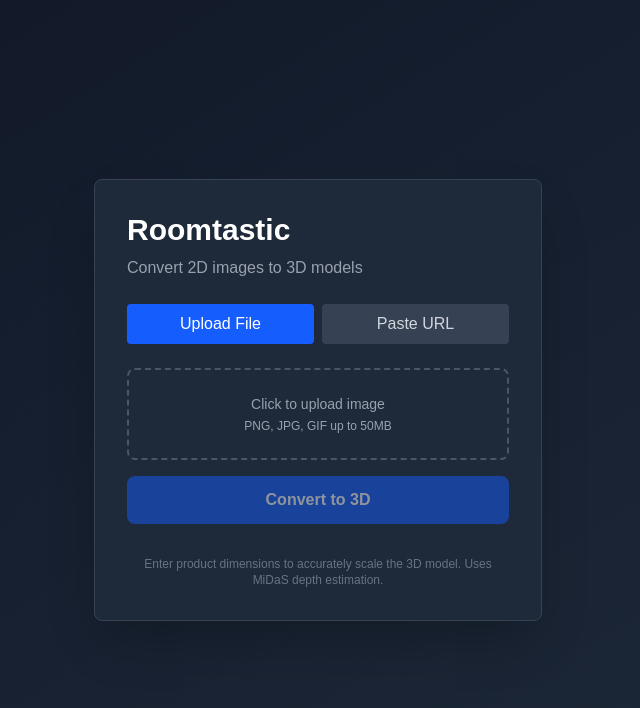
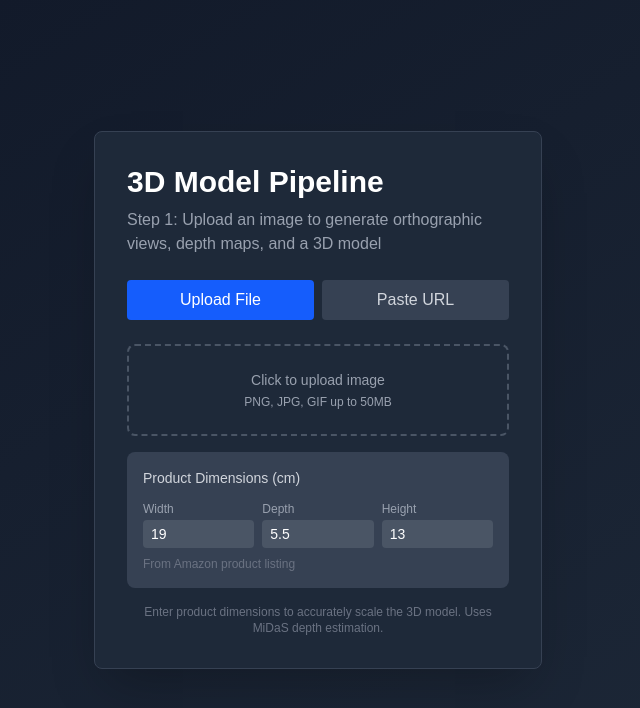
Before and after one commit to nuthanan06/roomtastic, a Next.js app in the folder frontend/: page / in a window 1280 px wide. Shown: the top 708 px of the page, without its empty margins (322-962 px from the left). Built offline with nearby package versions, Linux system fonts and the light colour scheme.

Commit message:
rebase attemtp

```diff
--- a/frontend/components/ImageUploader.tsx
+++ b/frontend/components/ImageUploader.tsx
@@ -80,31 +80,94 @@ export const ImageUploader: React.FC = () => {
 
     setIsLoading(true);
     setError(null);
-
     try {
       const formData = new FormData();
       formData.append('image', file);
+      formData.append('width', String(dimensions.width));
+      formData.append('depth', String(dimensions.depth));
+      formData.append('height', String(dimensions.height));
 
-      const response = await axios.post('http://localhost:8080/api/process-image', formData, {
-        headers: {
-          'Content-Type': 'multipart/form-data',
-        },
+      const response = await axios.post('http://localhost:8080/api/process-3d', formData, {
+        headers: { 'Content-Type': 'multipart/form-data' },
       });
 
-      if (response.data.success) {
-        setProcessedData({
-          originalImage: response.data.originalImage,
-          depthMap: response.data.depthMap,
+      if (response.data && response.data.success) {
+        const views = response.data.views || {};
+        const depths = response.data.depths || {};
+        setOrthographicViews({
+          front: views.front,
+          back: views.back,
+          left: views.left,
+          right: views.right,
+          top: views.top,
+          bottom: views.bottom,
         });
+        setDepthMaps({
+          front: depths.front,
+          back: depths.back,
+          left: depths.left,
+          right: depths.right,
+          top: depths.top,
+          bottom: depths.bottom,
+        });
+        if (response.data.mergedPly) {
+          setMergedPly(response.data.mergedPly);
+        }
+        // Show 3D model immediately
+        setStep(4);
       } else {
-        setError(response.data.error || 'Processing failed');
+        setError(response.data.error || 'Failed to generate orthographic views');
       }
-    } catch (err) {
-      if (axios.isAxiosError(err)) {
-        setError(`Error: ${err.response?.data?.error || err.message}`);
-      } else {
-        setError('An error occurred during processing');
+    } catch (e) {
+      console.error(e);
+      setError('Failed to generate orthographic views');
+    } finally {
+      setIsLoading(false);
+    }
+  };
+
+  // Step 2: Generate depth maps for all six orientations, then normalize points (future step)
+  const generateDepthMaps = async () => {
+    // If depth maps already present (returned by process-3d), just proceed
+    if (depthMaps) {
+      setStep(3);
+      return;
+    }
+    if (!orthographicViews) return;
+    setIsLoading(true);
+    setError(null);
+    try {
+      const keys = Object.keys(orthographicViews) as (keyof OrthographicViews)[];
+      const depthResults: Partial<DepthMaps> = {};
+      for (const key of keys) {
+        const base64 = orthographicViews[key];
+        let blob: Blob;
+        if (base64.startsWith('data:')) {
+          const res = await fetch(base64);
+          blob = await res.blob();
+        } else {
+          blob = new Blob([base64], { type: 'image/png' });
+        }
+        const formData = new FormData();
+        formData.append('image', blob, `${key}.png`);
+        formData.append('width', String(dimensions.width));
+        formData.append('depth', String(dimensions.depth));
+        formData.append('height', String(dimensions.height));
+        const response = await axios.post('http://localhost:8080/api/process-image', formData, {
+          headers: { 'Content-Type': 'multipart/form-data' },
+        });
+        if (response.data.success) {
+          depthResults[key] = response.data.depthMap;
+        } else {
+          throw new Error(response.data.error || 'Processing failed');
+        }
       }
+      // TODO: Normalize all points from all six depth maps for a unified 3D model
+      setDepthMaps(depthResults as DepthMaps);
+      setStep(3);
+    } catch (e) {
+      console.error(e);
+      setError('Failed to generate depth maps');
     } finally {
       setIsLoading(false);
     }
@@ -121,13 +184,7 @@ export const ImageUploader: React.FC = () => {
     setError(null);
 
     try {
-      // Ensure URL has protocol
-      let processUrl = url.trim();
-      if (!processUrl.startsWith('http://') && !processUrl.startsWith('https://')) {
-        processUrl = 'https://' + processUrl;
-      }
-
-      const response = await axios.post('http://localhost:8080/api/process-url', { url: processUrl });
+      const response = await axios.post('http://localhost:8080/api/process-url', { url });
 
       if (response.data.success) {
         setProcessedData({
@@ -138,9 +195,7 @@ export const ImageUploader: React.FC = () => {
         setError(response.data.error || 'Processing failed');
       }
     } catch (err) {
-      console.error('URL processing error:', err);
       if (axios.isAxiosError(err)) {
-        console.error('Axios error response:', err.response);
         setError(`Error: ${err.response?.data?.error || err.message}`);
       } else {
         setError('An error occurred during processing');
@@ -169,6 +224,12 @@ export const ImageUploader: React.FC = () => {
             className="px-4 py-2 bg-blue-600 text-white rounded hover:bg-blue-700 transition"
           >
             ← Back to Upload
+          </button>
+          <button
+            onClick={generateDepthMaps}
+            className="px-4 py-2 bg-green-600 text-white rounded hover:bg-green-700 transition"
+          >
+            Next: Depth Maps →
           </button>
         </div>
         <div className="flex-1 flex flex-col items-center justify-center">
@@ -277,8 +338,8 @@ export const ImageUploader: React.FC = () => {
   return (
     <div className="min-h-screen bg-linear-to-br from-gray-900 to-gray-800 flex items-center justify-center p-4">
       <div className="w-full max-w-md bg-gray-800 rounded-lg shadow-2xl p-8 border border-gray-700">
-        <h1 className="text-3xl font-bold text-white mb-2">Roomtastic</h1>
-        <p className="text-gray-400 mb-6">Convert 2D images to 3D models</p>
+        <h1 className="text-3xl font-bold text-white mb-2">3D Model Pipeline</h1>
+        <p className="text-gray-400 mb-6">Step 1: Upload an image to generate orthographic views, depth maps, and a 3D model</p>
 
         {/* Toggle between File and URL modes */}
         <div className="flex gap-2 mb-6">
@@ -339,6 +400,44 @@ export const ImageUploader: React.FC = () => {
                 </label>
               </div>
 
+          {/* Dimensions Input */}
+          <div className="bg-gray-700 rounded-lg p-4 space-y-2">
+            <p className="text-sm font-medium text-gray-300">Product Dimensions (cm)</p>
+            <div className="grid grid-cols-3 gap-2">
+              <div>
+                <label className="text-xs text-gray-400">Width</label>
+                <input
+                  type="number"
+                  step="0.1"
+                  value={dimensions.width}
+                  onChange={(e) => setDimensions({ ...dimensions, width: parseFloat(e.target.value) || 0 })}
+                  className="w-full bg-gray-600 text-white rounded px-2 py-1 text-sm"
+                />
+              </div>
+              <div>
+                <label className="text-xs text-gray-400">Depth</label>
+                <input
+                  type="number"
+                  step="0.1"
+                  value={dimensions.depth}
+                  onChange={(e) => setDimensions({ ...dimensions, depth: parseFloat(e.target.value) || 0 })}
+                  className="w-full bg-gray-600 text-white rounded px-2 py-1 text-sm"
+                />
+              </div>
+              <div>
+                <label className="text-xs text-gray-400">Height</label>
+                <input
+                  type="number"
+                  step="0.1"
+                  value={dimensions.height}
+                  onChange={(e) => setDimensions({ ...dimensions, height: parseFloat(e.target.value) || 0 })}
+                  className="w-full bg-gray-600 text-white rounded px-2 py-1 text-sm"
+                />
+              </div>
+            </div>
+            <p className="text-xs text-gray-500">From Amazon product listing</p>
+          </div>
+
               {/* Error Message */}
               {error && (
                 <div className="bg-red-900/30 border border-red-600 text-red-200 px-4 py-3 rounded text-sm">
@@ -346,14 +445,7 @@ export const ImageUploader: React.FC = () => {
                 </div>
               )}
 
-              {/* Upload Button */}
-              <button
-                onClick={handleUpload}
-                disabled={!file || isLoading}
-                className="w-full bg-blue-600 text-white font-semibold py-3 rounded-lg hover:bg-blue-700 disabled:opacity-50 disabled:cursor-not-allowed transition"
-              >
-                {isLoading ? 'Processing... (this may take a minute)' : 'Convert to 3D'}
-              </button>
+              {/* Primary: Generate via Tripo */}
             </>
           ) : (
             <>
```
